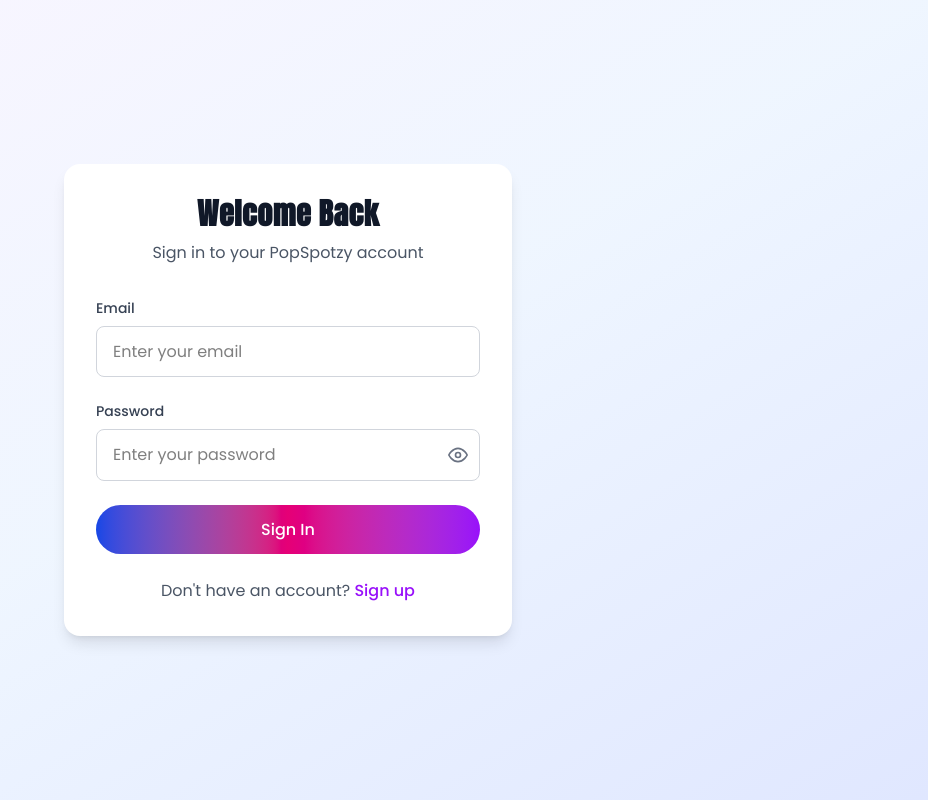
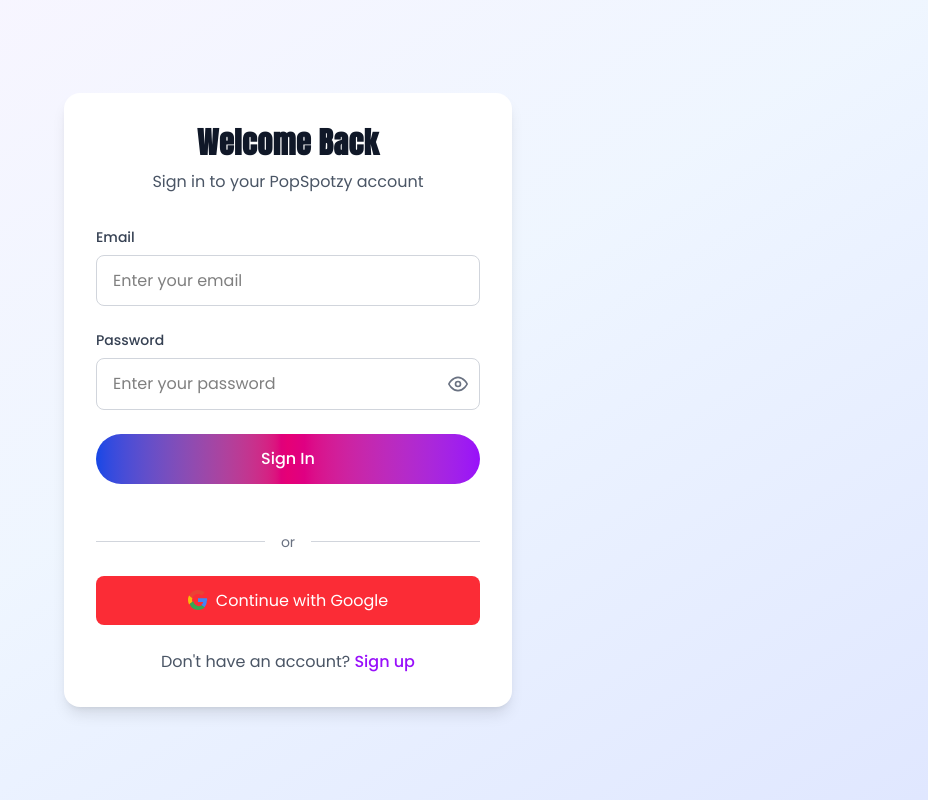
Before and after one commit to mdhaarishussain/popspotzy-clone, a Next.js app in the folder frontend/: page /signin in a window 1280 px wide. Shown: the whole page, without its empty margins (352-1280 px from the left). Built offline with nearby package versions, Linux system fonts and the light colour scheme.

Commit message:
Update page.tsx
added google OAuth

```diff
--- a/frontend/src/app/signin/page.tsx
+++ b/frontend/src/app/signin/page.tsx
@@ -6,6 +6,8 @@
 import GradientButton from '@/components/ui/GradientButton';
 import { signIn } from '@/lib/supabase';
 import { FiEye, FiEyeOff } from 'react-icons/fi';
+import { signInWithGoogle } from '@/lib/supabase';
+
 
 function Signin() {
   const [email, setEmail] = useState('');
@@ -121,7 +123,30 @@
   {loading ? 'Signing In...' : 'Sign In'}
 </GradientButton>
 
-          <div className="text-center">
+{/* Divider */}
+<div className="flex items-center my-6">
+  <div className="flex-grow border-t border-gray-300"></div>
+  <span className="mx-4 text-gray-500 text-sm">or</span>
+  <div className="flex-grow border-t border-gray-300"></div>
+</div>
+
+{/* Google OAuth Button */}
+<button
+  type="button"
+  onClick={() => signInWithGoogle()}
+  className="w-full flex items-center justify-center gap-2 bg-red-500 text-white py-3 rounded-lg hover:bg-red-600 transition-colors"
+>
+  {/* Google Logo SVG */}
+  <svg xmlns="http://www.w3.org/2000/svg" viewBox="0 0 48 48" width="20" height="20">
+    <path fill="#EA4335" d="M24 9.5c3.54 0 6.71 1.22 9.2 3.6l6.85-6.85C36.13 2.42 30.55 0 24 0 14.62 0 6.44 5.64 2.48 13.79l7.98 6.19C12.19 14.53 17.62 9.5 24 9.5z"/>
+    <path fill="#4285F4" d="M46.1 24.5c0-1.67-.15-3.29-.42-4.85H24v9.19h12.5c-.54 2.89-2.14 5.34-4.55 6.99l7.02 5.46c4.11-3.78 6.13-9.35 6.13-15.79z"/>
+    <path fill="#FBBC05" d="M10.46 28.38a14.49 14.49 0 0 1-.76-4.38c0-1.52.27-2.99.76-4.38l-7.98-6.19A23.952 23.952 0 0 0 0 24c0 3.91.94 7.61 2.48 10.9l7.98-6.19z"/>
+    <path fill="#34A853" d="M24 48c6.55 0 12.13-2.16 16.17-5.86l-7.02-5.46c-1.96 1.33-4.44 2.12-7.15 2.12-6.38 0-11.81-5.03-13.54-11.9l-7.98 6.19C6.44 42.36 14.62 48 24 48z"/>
+  </svg>
+  Continue with Google
+</button>
+
+<div className="text-center mt-4">
   <p className="text-gray-600">
     Don't have an account?{' '}
     <Link href="/signup" className="text-purple-600 hover:text-purple-700 font-medium">
@@ -129,6 +154,7 @@
     </Link>
   </p>
 </div>
+
         </form>
       </div>
     </div>
```
Lines whose indentation alone changed are shown as unchanged.
